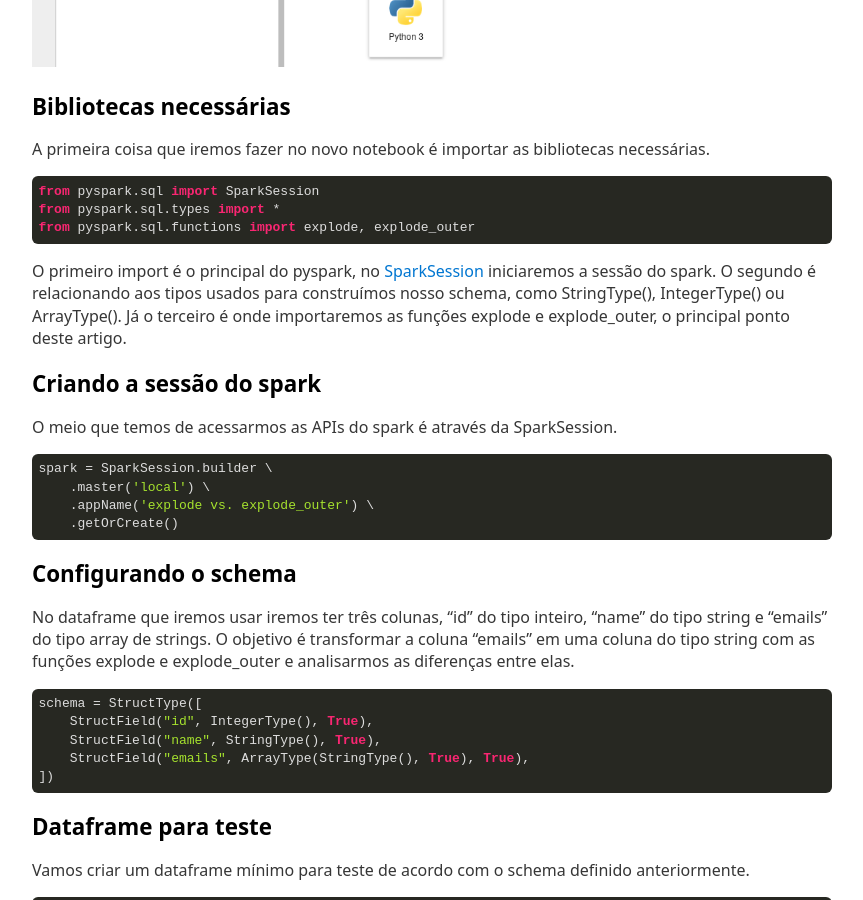
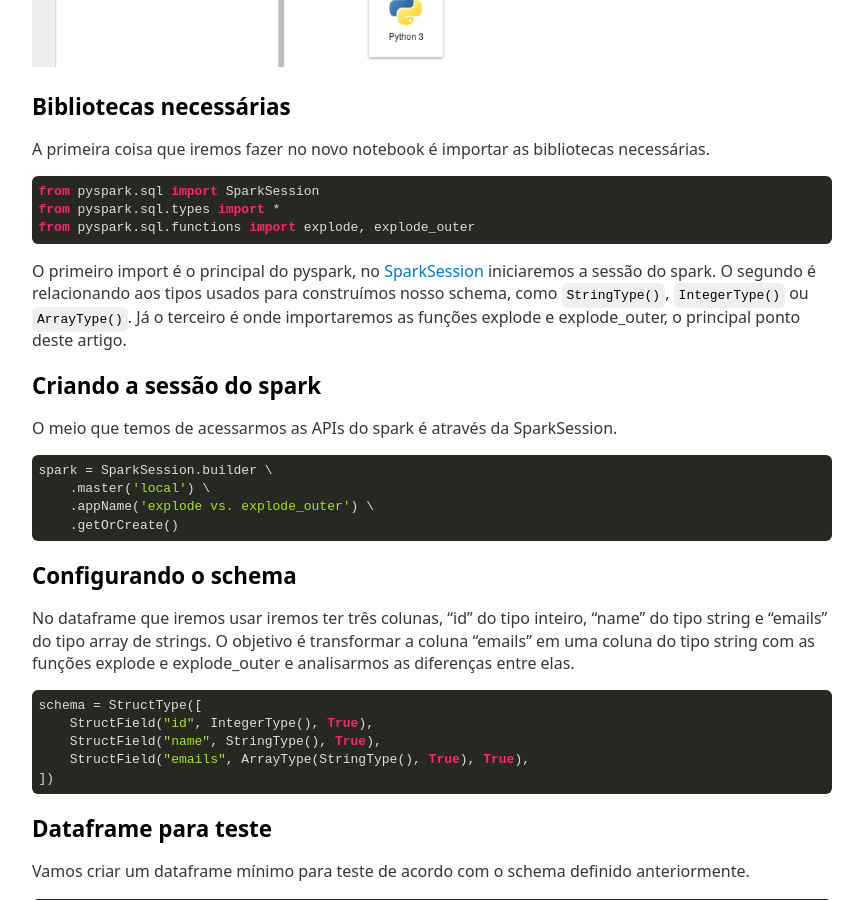
Before and after one commit to jhisse/jhisse.github.io, a Jekyll site: the page built from _posts/2020-03-22-diferenca-entre-explode-e-explode-outer-no-pyspark.md, in a window 1280 px wide and 900 px high, scrolled down 869 px. Shown: the whole window, without its empty margins (208-1071 px from the left). Built offline with Jekyll 4.4.1, drawn with Linux system fonts in a browser that asks for light colours; some of the changed lines change nothing that is shown.

Commit message:
fix urls

````diff
--- a/_posts/2020-03-22-diferenca-entre-explode-e-explode-outer-no-pyspark.md
+++ b/_posts/2020-03-22-diferenca-entre-explode-e-explode-outer-no-pyspark.md
@@ -4,7 +4,7 @@
 layout: post
 ---
 
-É comum em transformações de dados nos depararmos com estruturas de arrays de strings, inteiros ou algum outro tipo de arrays de objetos. Em alguns casos podemos querer transformar esses arrays em colunas. Usando o pyspark podemos usar as funções [explode](https://spark.apache.org/docs/latest/api/python/pyspark.sql.html#pyspark.sql.functions.explode) ou [explode_outer](https://spark.apache.org/docs/latest/api/python/reference/pyspark.sql.html#pyspark.sql.functions.explode_outer) para isso. Vamos entender a diferença entre essas duas funções.
+É comum em transformações de dados nos depararmos com estruturas de arrays de strings, inteiros ou algum outro tipo de arrays de objetos. Em alguns casos podemos querer transformar esses arrays em colunas. Usando o pyspark podemos usar as funções [explode](https://spark.apache.org/docs/latest/api/python/reference/api/pyspark.sql.functions.explode.html#pyspark.sql.functions.explode) ou [explode_outer](https://spark.apache.org/docs/latest/api/python/reference/api/pyspark.sql.functions.explode_outer.html#pyspark.sql.functions.explode_outer) para isso. Vamos entender a diferença entre essas duas funções.
 
 ## Preparação do ambiente
 
@@ -28,7 +28,7 @@
 from pyspark.sql.functions import explode, explode_outer
 ```
 
-O primeiro import é o principal do pyspark, no [SparkSession](https://spark.apache.org/docs/latest/api/python/pyspark.sql.html#pyspark.sql.SparkSession) iniciaremos a sessão do spark. O segundo  é relacionando aos tipos usados para construímos nosso schema, como StringType(), IntegerType() ou ArrayType(). Já o terceiro é onde importaremos as funções explode e explode_outer, o principal ponto deste artigo.
+O primeiro import é o principal do pyspark, no [SparkSession](https://spark.apache.org/docs/latest/api/python/reference/api/pyspark.sql.SparkSession.html#pyspark.sql.SparkSession) iniciaremos a sessão do spark. O segundo  é relacionando aos tipos usados para construímos nosso schema, como ```StringType()```, ```IntegerType()``` ou ```ArrayType()```. Já o terceiro é onde importaremos as funções explode e explode_outer, o principal ponto deste artigo.
 
 ## Criando a sessão do spark
 
````
